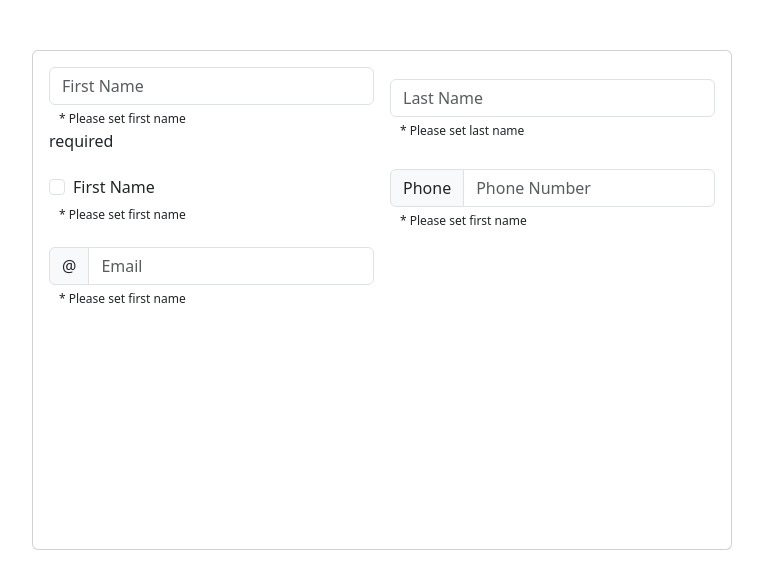
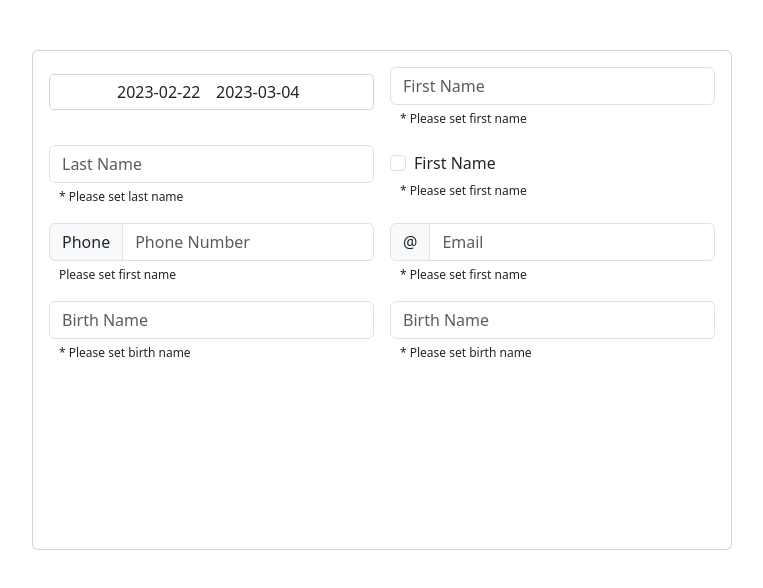
Before and after one commit to TechCodingDeveloper/form-generator, an Angular app: page / in a window 1280 px wide. Shown: the top 588 px of the page, without its empty margins (258-1021 px from the left). Built offline with nearby package versions, Linux system fonts and the light colour scheme.

Commit message:
Add DataPicker

```diff
--- a/package.json
+++ b/package.json
@@ -21,7 +21,8 @@
     "bootstrap": "^5.3.0-alpha1",
     "rxjs": "~7.5.0",
     "tslib": "^2.3.0",
-    "zone.js": "~0.11.4"
+    "zone.js": "~0.11.4",
+    "@ng-bootstrap/ng-bootstrap":"12.1.2"
   },
   "devDependencies": {
     "@angular-devkit/build-angular": "~13.2.4",
--- a/src/app/app.component.ts
+++ b/src/app/app.component.ts
@@ -1,8 +1,8 @@
 import {Component} from '@angular/core';
 import {InputModel} from "./component/form-generation/models/input-model";
-import {FormatType} from "./component/form-generation/models/format-model";
+import {InputType} from "./component/form-generation/models/format-model";
 import {ConfigModel} from "./component/form-generation/models/config-model";
-import {Validators} from "@angular/forms";
+import {Validator, Validators} from "@angular/forms";
 
 @Component({
   selector: 'app-root',
@@ -33,12 +33,15 @@ export class AppComponent {
     this.Inputs = new Array<InputModel<CustomerForm>>();
 
     this.Inputs.push(
-      {Name:x=>x.FirstName,Title:"First Name",Description:"Please set first name",Format: FormatType.Text,Validations: [Validators.required]  } as InputModel<CustomerForm>,
-      {Name:x=>x.LastName,Title:"Last Name",Description:"Please set last name",Format: FormatType.Text } as InputModel<CustomerForm>,
-      {Name:x=>x.IsSingle,Title:"First Name",Description:"Please set first name",Format: FormatType.CheckBox } as InputModel<CustomerForm>,
-      {Name:x=>x.PhoneNumber,Title:"Phone Number",Description:"Please set first name",Format: FormatType.PhoneNumber } as InputModel<CustomerForm>,
-      {Name:x=>x.Email,Title:"Email",Description:"Please set first name",Format: FormatType.Email} as InputModel<CustomerForm>,
-      {Name:x=>x.BirthDay,Title:"Birth Name",Description:"Please set birth name",Format: FormatType.Date } as InputModel<CustomerForm>,
+      {Name:x=>x.BirthDay,Title:"Birth Name",Description:"Please set birth name",Format: InputType.DatePeriod } as InputModel<CustomerForm>,
+      {Name:x=>x.FirstName,Title:"First Name",Description:"Please set first name",Format: InputType.Text,Validations: [Validators.required,Validators.minLength(10)]  } as InputModel<CustomerForm>,
+      {Name:x=>x.LastName,Title:"Last Name",Description:"Please set last name",Format: InputType.Text } as InputModel<CustomerForm>,
+      {Name:x=>x.IsSingle,Title:"First Name",Description:"Please set first name",Format: InputType.CheckBox } as InputModel<CustomerForm>,
+      {Name:x=>x.PhoneNumber,Title:"Phone Number",Description:"Please set first name",Format: InputType.PhoneNumber } as InputModel<CustomerForm>,
+      {Name:x=>x.Email,Title:"Email",Description:"Please set first name",Format: InputType.Email} as InputModel<CustomerForm>,
+      {Name:x=>x.BirthDay,Title:"Birth Name",Description:"Please set birth name",Format: InputType.Date } as InputModel<CustomerForm>,
+      {Name:x=>x.BirthDay,Title:"Birth Name",Description:"Please set birth name",Format: InputType.Date } as InputModel<CustomerForm>,
+
     );
 
   }
--- a/src/app/app.module.ts
+++ b/src/app/app.module.ts
@@ -4,6 +4,7 @@ import { BrowserModule } from '@angular/platform-browser';
 import { AppComponent } from './app.component';
 import { FormGenerationComponent } from './component/form-generation/form-generation.component';
 import {ReactiveFormsModule} from "@angular/forms";
+import {NgbDatepickerModule} from "@ng-bootstrap/ng-bootstrap";
 
 @NgModule({
   declarations: [
@@ -12,7 +13,8 @@ import {ReactiveFormsModule} from "@angular/forms";
   ],
     imports: [
         BrowserModule,
-        ReactiveFormsModule
+        ReactiveFormsModule,
+       NgbDatepickerModule,
     ],
   providers: [],
   bootstrap: [AppComponent]
--- a/src/app/component/form-generation/form-generation.component.html
+++ b/src/app/component/form-generation/form-generation.component.html
@@ -3,49 +3,121 @@
     <div *ngFor="let item of extentInputs" class="col-md-6 col-lg-6">
 
       <div class="form-group field" *ngIf="item.Format == 0">
-        <input type="text" [formControl]="item.FormControl" class="form-control" placeholder="{{item.Title}}" name="Name" id='name'/>
+        <input type="text" [formControl]="item.FormControl" class="form-control" placeholder="{{item.Title}}"
+               name="Name" id='name'/>
         <span class="description" *ngIf="item.Description">* {{item.Description}}</span>
-        <div [innerHTML]="ShowErrors(item.FormControl)">
-        </div>
-
+        <div [innerHTML]="ShowErrors(item.FormControl)"></div>
       </div>
 
       <div *ngIf="item.Format == 5">
-        <div class="form-check" >
-          <input class="form-check-input" type="checkbox" [formControl]="item.FormControl" value="" id="flexCheckIndeterminateDisabled" >
+        <div class="form-check">
+          <input class="form-check-input" type="checkbox" [formControl]="item.FormControl" value=""
+                 id="flexCheckIndeterminateDisabled">
           <label class="form-check-label" for="flexCheckIndeterminateDisabled">
             {{item.Title}}
           </label>
         </div>
         <span class="description" *ngIf="item.Description">* {{item.Description}}</span>
+        <div [innerHTML]="ShowErrors(item.FormControl)"></div>
       </div>
 
 
       <div *ngIf="item.Format == 6">
-        <div class="form-check" >
-          <input class="form-check-input" type="checkbox" value=""  [formControl]="item.FormControl" >
+        <div class="form-check">
+          <input class="form-check-input" type="checkbox" value="" [formControl]="item.FormControl">
           <label class="form-check-label" for="flexCheckIndeterminateDisabled">
             {{item.Title}}
           </label>
         </div>
         <span class="description" *ngIf="item.Description">* {{item.Description}}</span>
+        <div [innerHTML]="ShowErrors(item.FormControl)"></div>
       </div>
 
 
       <div *ngIf="item.Format == 3">
-        <div class="input-group" >
+        <div class="input-group">
           <span class="input-group-text" id="basic-addon1">@</span>
-          <input type="text" [formControl]="item.FormControl" class="form-control" placeholder="{{item.Title}}" aria-label="Username" aria-describedby="basic-addon1">
+          <input type="text" [formControl]="item.FormControl" class="form-control" placeholder="{{item.Title}}"
+                 aria-label="Username" aria-describedby="basic-addon1">
         </div>
         <span class="description" *ngIf="item.Description">* {{item.Description}}</span>
+        <div [innerHTML]="ShowErrors(item.FormControl)"></div>
       </div>
 
       <div *ngIf="item.Format == 2">
-        <div class="input-group" >
-          <span class="input-group-text" >Phone</span>
-          <input [formControl]="item.FormControl" type="text" class="form-control" placeholder="{{item.Title}}" aria-label="Username" aria-describedby="basic-addon1">
+        <div class="input-group">
+          <span class="input-group-text">Phone</span>
+          <input [formControl]="item.FormControl" type="text" class="form-control" placeholder="{{item.Title}}"
+                 aria-label="Username" aria-describedby="basic-addon1">
         </div>
+        <span class="description" *ngIf="item.Description" [innerHTML]="item.Description">* </span>
+        <div [innerHTML]="ShowErrors(item.FormControl)"></div>
+      </div>
+
+      <div *ngIf="item.Format ==8" style="margin-top: -7%" >
+        <div class="DatePriod input-group" >
+          <div >
+            <div class="dp-hidden position-absolute">
+              <div class="input-group">
+                <input
+                  name="datepicker"
+                  class="form-control"
+                  ngbDatepicker
+                  #datepickerperiod="ngbDatepicker"
+                  [autoClose]="'outside'"
+                  (dateSelect)="onDateSelection($event,datepickerperiod)"
+                  [dayTemplate]="t"
+                  outsideDays="hidden"
+                  [startDate]="fromDate!"
+                  tabindex="-1"
+                />
+                <ng-template #t let-date let-focused="focused">
+					<span
+            class="custom-day"
+            [class.focused]="focused"
+            [class.range]="isRange(date)"
+            [class.faded]="isHovered(date) || isInside(date)"
+            (mouseenter)="hoveredDate = date"
+            (mouseleave)="hoveredDate = null"
+          >
+						{{ date.day }}
+					</span>
+                </ng-template>
+              </div>
+            </div>
+            <div class="input-group">
+              <input
+                #dpFromDate
+                class="form-control"
+                placeholder="yyyy-mm-dd"
+                name="dpFromDate"
+                [value]="formatter.format(fromDate)"
+                (input)="fromDate = validateInput(fromDate, dpFromDate.value)"
+                (click)="datepickerperiod.toggle()"
+              />
+            </div>
+          </div>
+          <div >
+            <div class="input-group">
+              <input
+                #dpToDate
+                class="form-control"
+                placeholder="yyyy-mm-dd"
+                name="dpToDate"
+                [value]="formatter.format(toDate)"
+                (input)="toDate = validateInput(toDate, dpToDate.value)"
+                (click)="datepickerperiod.toggle()"
+              />
+            </div>
+          </div>
+        </div>
+      </div>
+
+      <div class="form-group field" *ngIf="item.Format == 4">
+        <input type="text" (click)="d.toggle()" 	ngbDatepicker #d="ngbDatepicker" [formControl]="item.FormControl" class="form-control" placeholder="{{item.Title}}"
+               name="Name" />
         <span class="description" *ngIf="item.Description">* {{item.Description}}</span>
+        <div [innerHTML]="ShowErrors(item.FormControl)"></div>
       </div>
 
     </div>
--- a/src/app/component/form-generation/form-generation.component.scss
+++ b/src/app/component/form-generation/form-generation.component.scss
@@ -4,7 +4,62 @@
   height: 500px;
 }
 
+::ng-deep .error-input {
+  color: red;
+  font-size: 12px;
+  font-weight: bold;
+  margin-left: 10px;
+}
+
+
 .description {
  font-size: 12px;
   margin-left: 10px;
 }
+
+.dp-hidden {
+  width: 0;
+  margin: 0;
+  border: none;
+  padding: 0;
+}
+.custom-day {
+  text-align: center;
+  padding: 0.185rem 0.25rem;
+  display: inline-block;
+  height: 2rem;
+  width: 2rem;
+}
+.custom-day.focused {
+  background-color: #e6e6e6;
+}
+.custom-day.range,
+.custom-day:hover {
+  background-color: rgb(2, 117, 216);
+  color: white;
+}
+.custom-day.faded {
+  background-color: rgba(2, 117, 216, 0.5);
+}
+
+.DatePriod{
+  display: flex;
+  align-content: center;
+  justify-content: center;
+  border: 1px solid #d4d4d4;
+  border-radius: 5px;
+  cursor: text;
+  margin-top: 10px;
+
+  & input {
+    padding: 5px;
+    background-image:none;
+    background-color:transparent;
+    -webkit-box-shadow: none;
+    -moz-box-shadow: none;
+    box-shadow: none;
+    border: none;
+    width: 100px;
+  }
+
+}
--- a/src/app/component/form-generation/form-generation.component.ts
+++ b/src/app/component/form-generation/form-generation.component.ts
@@ -2,6 +2,7 @@ import {Component, Input, OnChanges, OnInit, SimpleChanges} from '@angular/core'
 import {InputExtendModel, InputModel} from "./models/input-model";
 import {ConfigModel} from "./models/config-model";
 import {FormBuilder, FormControl, FormGroup, Validators} from "@angular/forms";
+import {NgbCalendar, NgbDate, NgbDateParserFormatter} from "@ng-bootstrap/ng-bootstrap";
 
 @Component({
   selector: 'app-form-generation',
@@ -10,8 +11,7 @@ import {FormBuilder, FormControl, FormGroup, Validators} from "@angular/forms";
 })
 export class FormGenerationComponent<T> implements OnInit, OnChanges {
 
-  constructor() {
-  }
+
 
   ngOnChanges(changes: SimpleChanges): void {
   }
@@ -19,6 +19,12 @@ export class FormGenerationComponent<T> implements OnInit, OnChanges {
   @Input() inputs?: Array<InputModel<T>>;
   @Input() config?: ConfigModel<T>;
   @Input() data?: Array<T>;
+
+  constructor(private calendar: NgbCalendar, public formatter: NgbDateParserFormatter) {
+    this.fromDate = calendar.getToday();
+    this.toDate = calendar.getNext(calendar.getToday(), 'd', 10);
+  }
+
 
   extentInputs?: Array<InputExtendModel<T>>;
 
@@ -35,23 +41,68 @@ export class FormGenerationComponent<T> implements OnInit, OnChanges {
         input.FormControl = form;
       }
     });
+
     this.formGroup.valueChanges.subscribe(res => {
       debugger;
     });
+
   }
 
-  ShowErrors(form: FormControl) {
-    if (form.errors) {
-      let k='';
+  ShowErrors(form: FormControl) : string|null {
+    if (form.errors && (form.dirty || form.touched)) {
+      let list:Array<string>=new Array<string>();
       Object.keys(form.errors).forEach(key=>{
-        k = `<span>${key}</span>`
+        list.push(`<span class="error-input">${key}</span>`)
       })
-
-      return k;
+      return list.join(' ');
     }else{
       return  null;
     }
   }
 
+  hoveredDate: NgbDate | null = null;
+
+  fromDate: NgbDate | null;
+  toDate: NgbDate | null;
+
+
+
+  // Select Multi DateTime
+  onDateSelection(date: NgbDate,element:any) {
+    if (!this.fromDate && !this.toDate) {
+      this.fromDate = date;
+    } else if (this.fromDate && !this.toDate && date && date.after(this.fromDate)) {
+      this.toDate = date;
+      element.close();
+    } else {
+      this.toDate = null;
+      this.fromDate = date;
+    }
+
+  }
+
+  isHovered(date: NgbDate) {
+    return (
+      this.fromDate && !this.toDate && this.hoveredDate && date.after(this.fromDate) && date.before(this.hoveredDate)
+    );
+  }
+
+  isInside(date: NgbDate) {
+    return this.toDate && date.after(this.fromDate) && date.before(this.toDate);
+  }
+
+  isRange(date: NgbDate) {
+    return (
+      date.equals(this.fromDate) ||
+      (this.toDate && date.equals(this.toDate)) ||
+      this.isInside(date) ||
+      this.isHovered(date)
+    );
+  }
+
+  validateInput(currentValue: NgbDate | null, input: string): NgbDate | null {
+    const parsed = this.formatter.parse(input);
+    return parsed && this.calendar.isValid(NgbDate.from(parsed)) ? NgbDate.from(parsed) : currentValue;
+  }
 
 }
--- a/src/app/component/form-generation/models/format-model.ts
+++ b/src/app/component/form-generation/models/format-model.ts
@@ -1,9 +1,11 @@
-export enum FormatType {
+export enum InputType {
   Text,
   NUmber,
   PhoneNumber,
   Email,
   Date,
   CheckBox,
-  Radio
+  Radio,
+  List,
+  DatePeriod=8
 }
--- a/src/app/component/form-generation/models/input-model.ts
+++ b/src/app/component/form-generation/models/input-model.ts
@@ -1,4 +1,4 @@
-import {FormatType} from "./format-model";
+import {InputType} from "./format-model";
 import {AsyncValidatorFn, FormControl, FormControlOptions, ValidatorFn} from "@angular/forms";
 
 
@@ -8,7 +8,7 @@ export class InputModel<T> {
   InputType: any;
   Description?: string;
   Validations?: ValidatorFn | ValidatorFn[] | FormControlOptions | null;
-  Format?: FormatType;
+  Format?: InputType;
   AccessLevel: any;
   Priority?: number;
   Value?: any;
```
Also changed, not shown: 1 other file (tests, documents, lock files or other folders).
